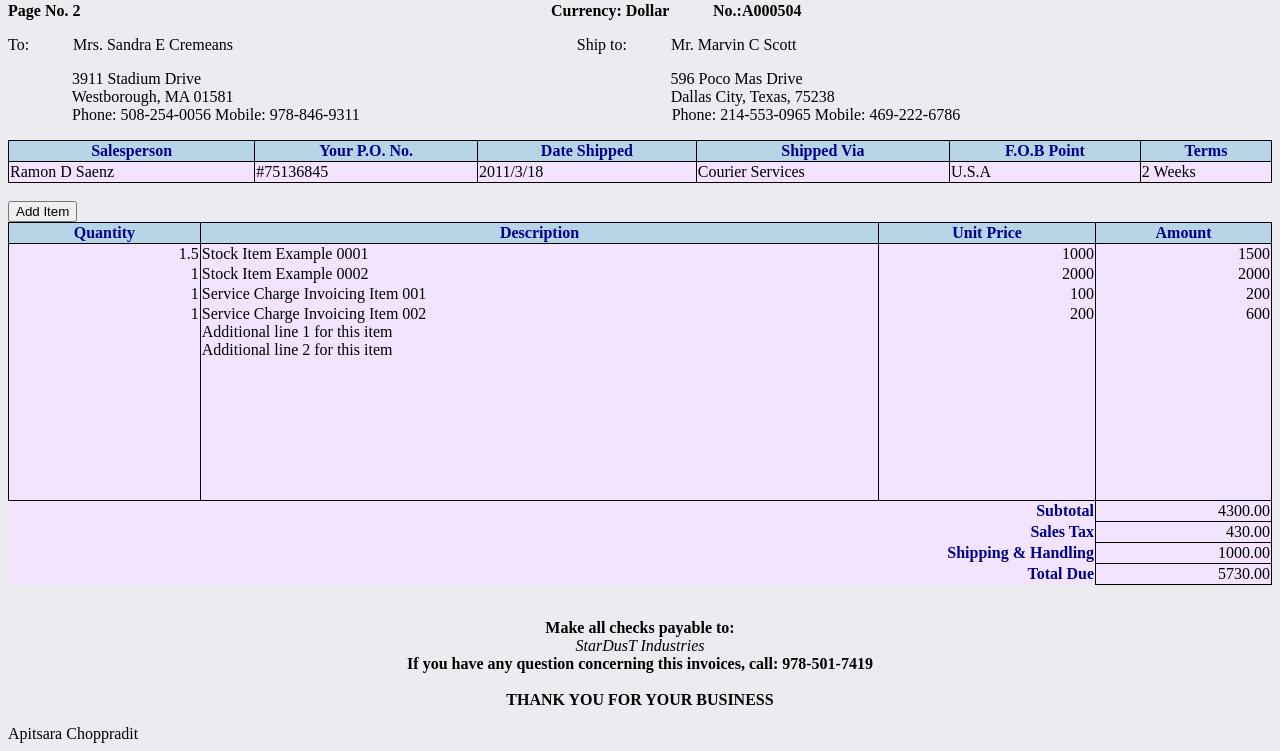
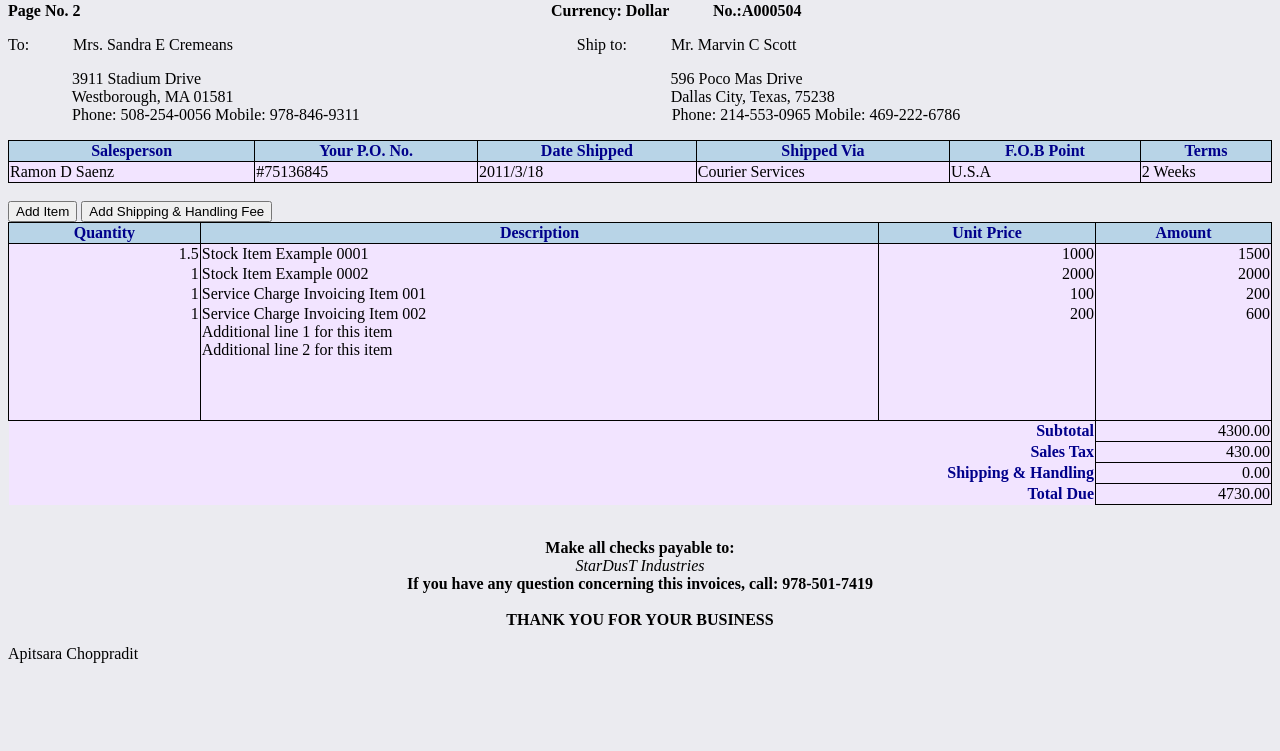
Before and after one commit to Faijiuy/2-2020_Web_App, a PHP site: page /quotation.html in a window 1280 px wide. Shown: the part 213-964 px from the top of the page. After the commit the page ends 876 px from the top, so only its background shows below. Run offline with PHP 8.4, Linux system fonts and the light colour scheme.

Commit message:
new_1/12/20

```diff
--- a/03-js/css/styles.css
+++ b/03-js/css/styles.css
@@ -18,9 +18,6 @@ tr {
     background-color: rgb(242, 228, 255);
 }
 
-#sub-total {
-    border-top: solid #000 1px;
-}
 
 .bottom-line {
     border-bottom: solid #000 1px;
--- a/03-js/js/script.js
+++ b/03-js/js/script.js
@@ -27,36 +27,11 @@ Additional line 2 for this item`,
     }
 ]
 
-function renderDataTable() {
-    let subTotal = 0
-    $('#dataTable').html("")
-    data.forEach(function (item) {
-        subTotal += item.amount
-        let dataRow = `<tr>
-    <td class="data r">${item.quantity}</td>
-    <td class="data">${item.description}</td>
-    <td class="data r">${item.unitPrice}</td>
-    <td class="data r">${item.amount}</td>
-    </tr>`
-        console.log({ dataRow })
-        $('#dataTable').append(dataRow)
-    })
-
-    $('#subTotal').html(subTotal.toFixed(2))
-
-    let subTax = subTotal * 0.1
-    $('#tax').html(subTax.toFixed(2))
-
-    let shippH = 1000
-    $('#shipping').html(shippH.toFixed(2))
-
-    let totalDue = subTotal + subTax + shippH
-    $('#totalDue').html(totalDue.toFixed(2))
-
-}
+let shippH = 0
 
 $(document).ready(function () {
-    let count = 0;
+    let count = 0
+    let countB = 0
     console.log("Hello!")
 
     let d = new Date()
@@ -86,4 +61,41 @@ $(document).ready(function () {
         renderDataTable()
     })
 
+    $("#btnShip").click(function() {
+        console.log("Add Shipping & Handling Fee", countB)
+        countB++
+
+        let sh = prompt("Shipping & Handling Fee")
+        shippH = parseFloat(sh)
+        console.log("Shiping Fee: ", shippH)
+        renderDataTable()
+    })
+
 })
+
+function renderDataTable() {
+    let subTotal = 0
+    $('#dataTable').html("")
+    data.forEach(function (item) {
+        subTotal += item.amount
+        let dataRow = `<tr>
+    <td class="data r">${item.quantity}</td>
+    <td class="data">${item.description}</td>
+    <td class="data r">${item.unitPrice}</td>
+    <td class="data r">${item.amount}</td>
+    </tr>`
+        console.log({ dataRow })
+        $('#dataTable').append(dataRow)
+    })
+
+    $('#subTotal').html(subTotal.toFixed(2))
+
+    let subTax = subTotal * 0.1
+    $('#tax').html(subTax.toFixed(2))
+
+    $('#shipping').html(shippH.toFixed(2))
+
+    let totalDue = subTotal + subTax + shippH
+    $('#totalDue').html(totalDue.toFixed(2))
+
+}
--- a/03-js/quotation.html
+++ b/03-js/quotation.html
@@ -91,7 +91,9 @@
             <tr class="bottom-line">
                 <td class="data">Ramon D Saenz</td>
                 <td class="data">#75136845</td>
-                <td class="data">2011/3/18</td>
+                <td class="data">
+                    <span id = "currentDate">2011/3/18</span>
+                </td>
                 <td class="data">Courier Services</td>
                 <td class="data">U.S.A</td>
                 <td class="data">2 Weeks</td>
@@ -102,6 +104,7 @@
     <br>
 
     <button id="btnAdd">Add Item</button>
+    <button id="btnShip">Add Shipping &amp; Handling Fee</button>
 
     <table class="center">
         <thead>
@@ -156,38 +159,14 @@
                 <td class="data"></td>
                 <td class="data"></td>
             </tr>
-            <tr>
-                <td class="data"><br/></td>
-                <td class="data"></td>
-                <td class="data"></td>
-                <td class="data"></td>
-            </tr>
-            <tr>
-                <td class="data"><br/></td>
-                <td class="data"></td>
-                <td class="data"></td>
-                <td class="data"></td>
-            </tr>
-            <tr>
-                <td class="data"><br/></td>
-                <td class="data"></td>
-                <td class="data"></td>
-                <td class="data"></td>
-            </tr>
-            <tr>
-                <td class="data"><br/></td>
-                <td class="data"></td>
-                <td class="data"></td>
-                <td class="data"></td>
-            </tr>
-            <tr id="bottom-line">
+            <tr class="bottom-line">
                 <td class="data"><br/></td>
                 <td class="data"></td>
                 <td class="data"></td>
                 <td class="data"></td>
             </tr>
 
-            <tr id="sub-total">
+            <tr>
                 <td colspan=3 class="data2 r colo"> Subtotal</td>
                 <td colspan=1 class="data2 r bottom-line">
                     <span id = "subTotal">4,300.00</span>
```
